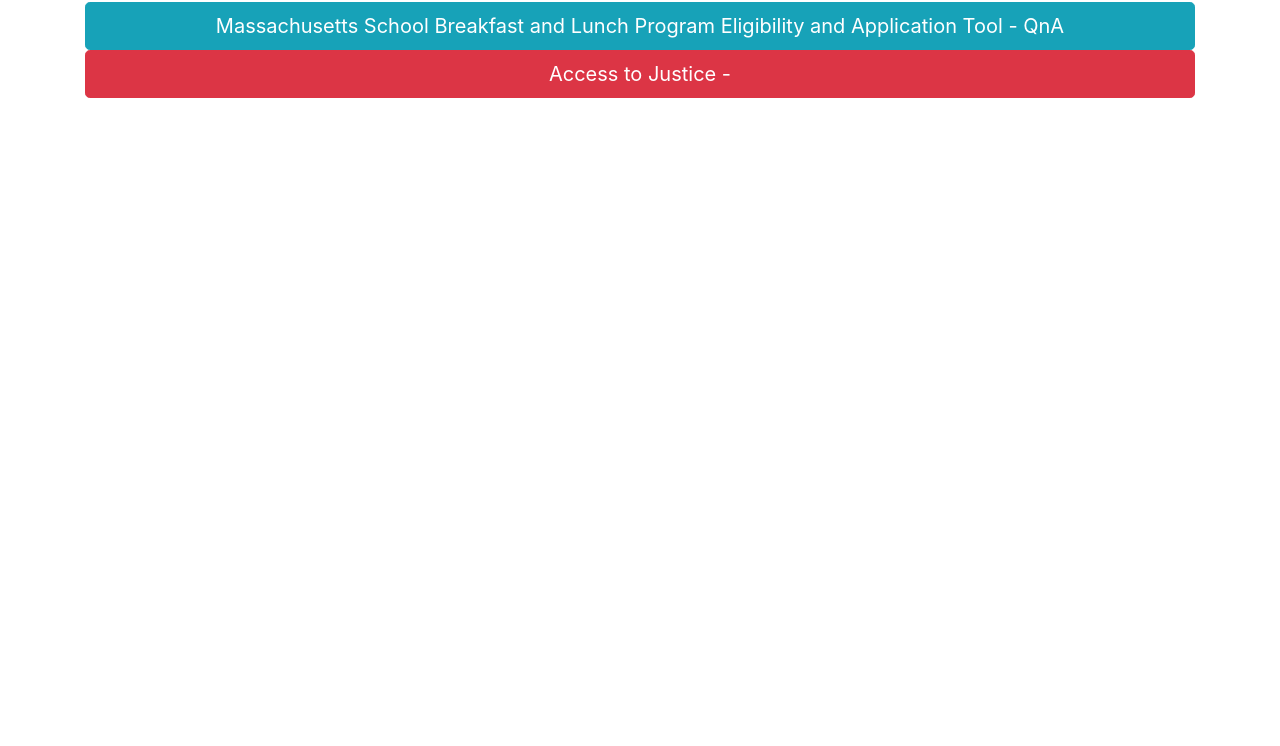
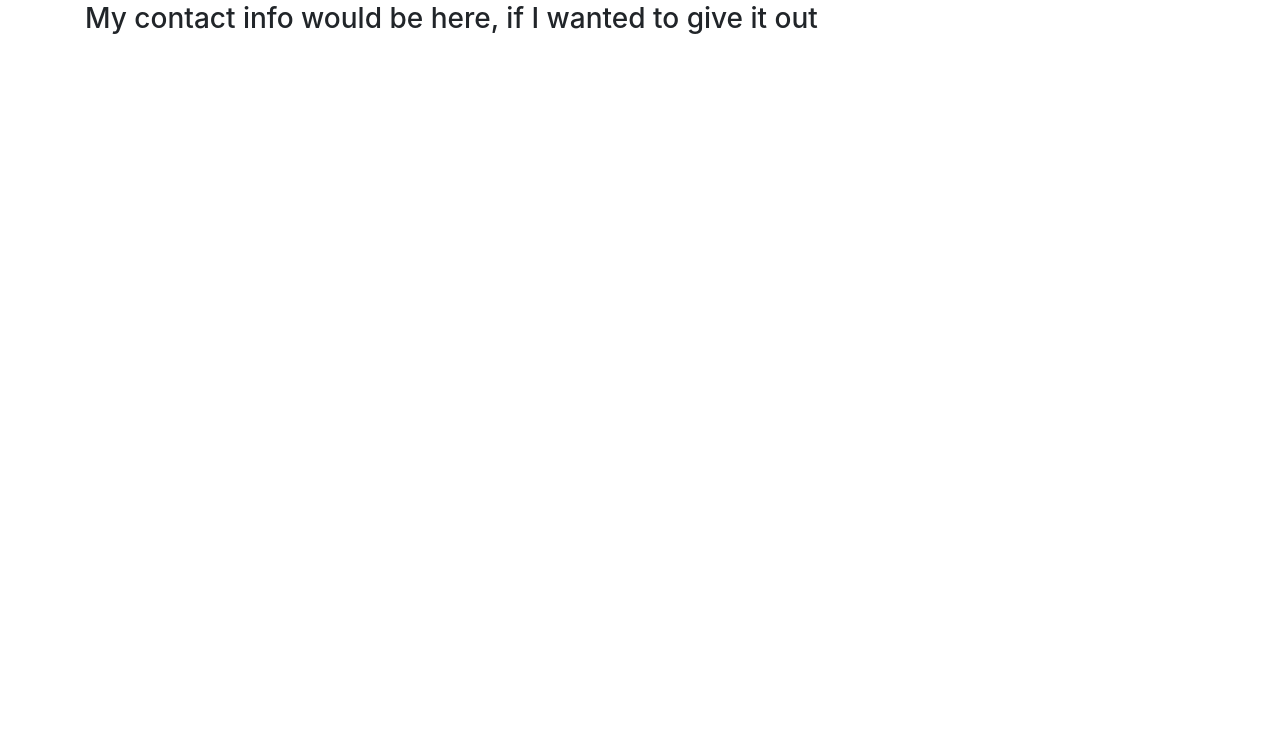
Before and after one commit to kcamendt/kcamendt.github.io, a plain HTML site: page contact.html in a window 1280 px wide. Shown: the part 54-800 px from the top of the page. Drawn offline with nearby package versions, Linux system fonts and the light colour scheme.

Commit message:
Update contact.html

```diff
--- a/contact.html
+++ b/contact.html
@@ -5,6 +5,4 @@
         <script type="text/javascript" src="http://netdna.bootstrapcdn.com/bootstrap/3.3.4/js/bootstrap.min.js"></script>
         <link href="http://cdnjs.cloudflare.com/ajax/libs/font-awesome/4.3.0/css/font-awesome.min.css" rel="stylesheet" type="text/css">
         <link href="http://pingendo.github.io/pingendo-bootstrap/themes/default/bootstrap.css" rel="stylesheet" type="text/css">
-    </head><body>
-
-<div class="section"><div class="container"><div class="row"><div class="col-md-12"><h1>Coding the Law Projects</h1></div></div></div></div><div class="section"><div class="container"><div class="row"><div class="col-md-12"><a class="btn btn-block btn-info btn-lg">Massachusetts School Breakfast and Lunch Program Eligibility and Application Tool - QnA</a></div></div></div></div><div class="section"><div class="container"><div class="row"><div class="col-md-12"><a class="btn btn-block btn-danger btn-lg">Access to Justice -</a></div></div></div></div></body></html>
+    </head><body><div class="section"></div><div class="section"> <div class="container"> <div class="row"> <div class="col-md-12"> <h1>Contact</h1> <h3>My contact info would be here, if I wanted to give it out</h3> <p></p></div></div></div></div></body></html>
```
